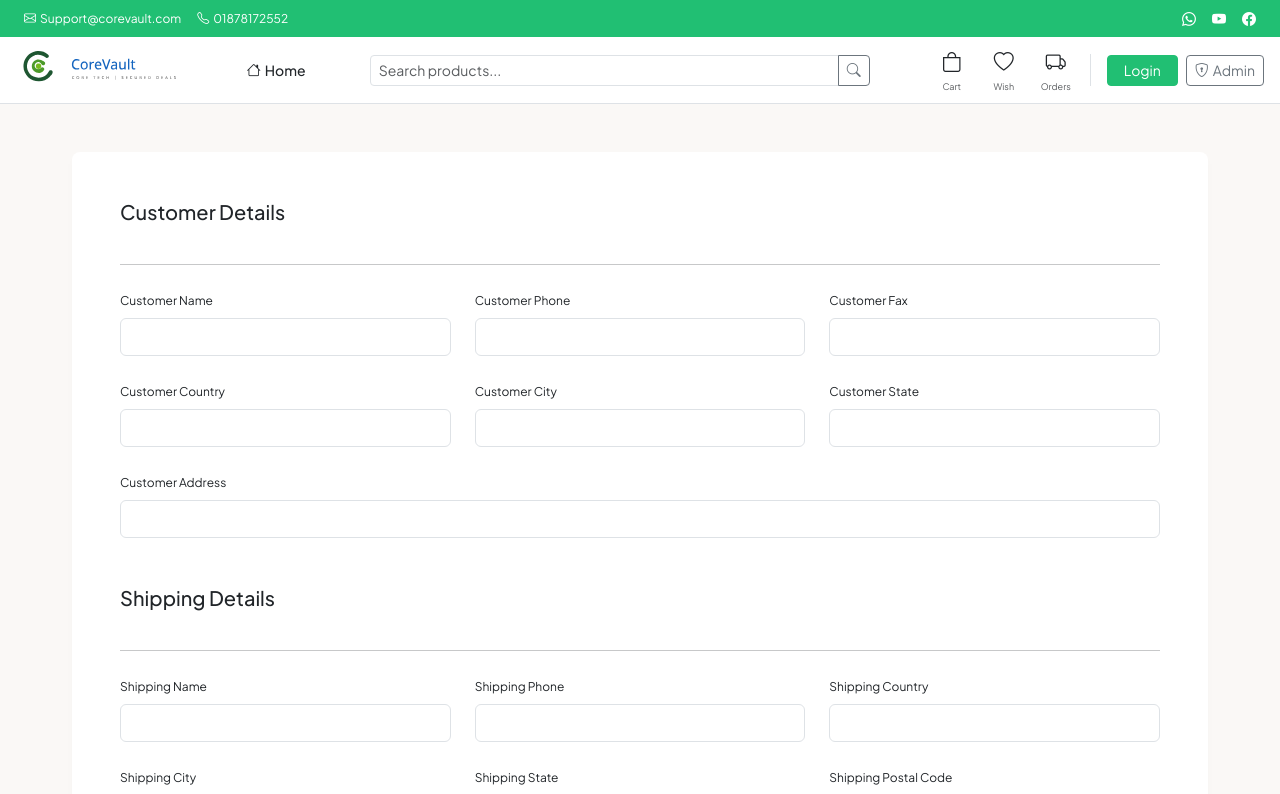
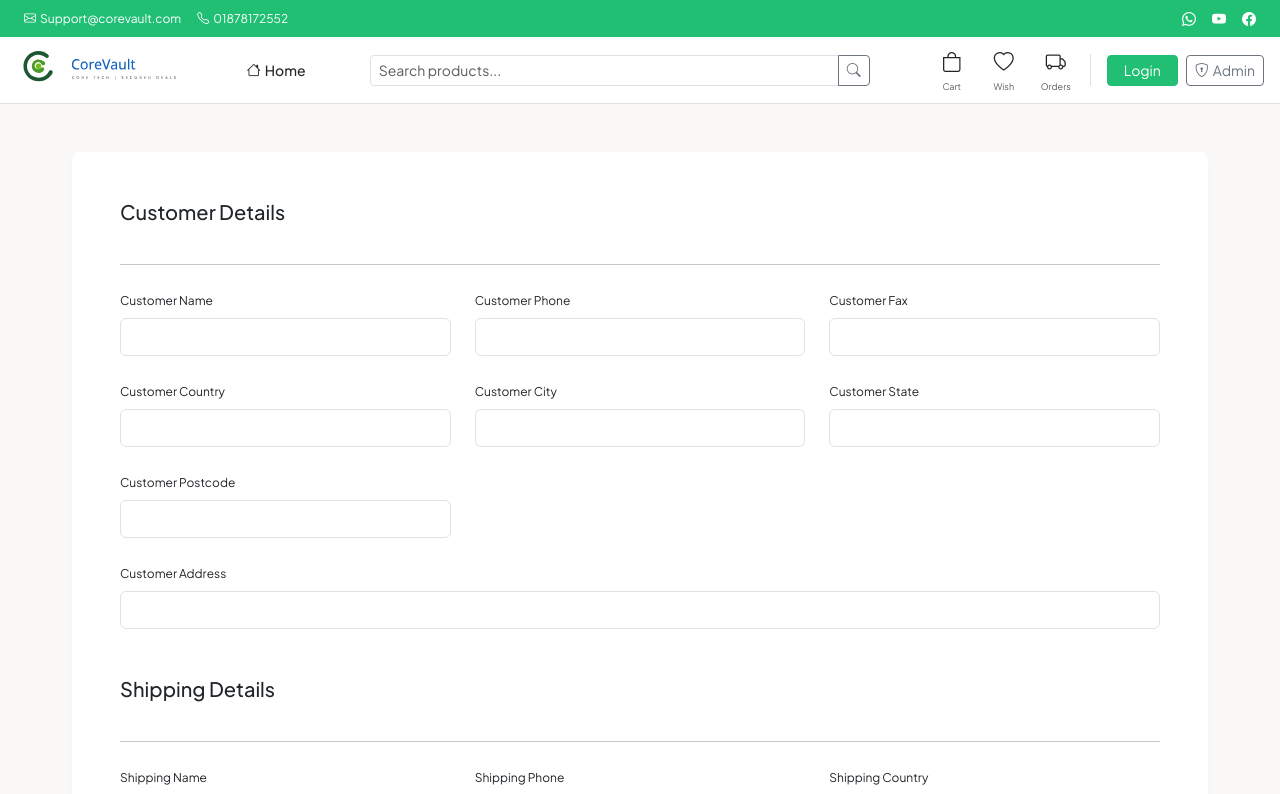
Before and after one commit to Goku-121/corevault, a React (Vite) app in the folder client/: page /profile in a window 1280 px wide. Shown: the top 794 px of the page. Built offline with nearby package versions, Linux system fonts and the light colour scheme; no server answers.

Commit message:
Add cus_postcode field in ProfileForm

```diff
--- a/client/src/components/user/ProfileForm.jsx
+++ b/client/src/components/user/ProfileForm.jsx
@@ -23,7 +23,7 @@ const ProfileForm = () => {
 
         if (res) {
             toast.success("Profile Saved Successfully");
-            await ProfileDetailsRequest();  // Refresh
+            await ProfileDetailsRequest();
         } else {
             toast.error("Failed to save profile");
         }
@@ -69,6 +69,12 @@ const ProfileForm = () => {
                     <div className="col-md-4">
                         <label className="form-label">Customer State</label>
                         <input value={ProfileForm.cus_state || ""} onChange={(e) => ProfileFormChange("cus_state", e.target.value)} className="form-control" />
+                    </div>
+
+                    {/* ✅ NEW: Customer Postcode */}
+                    <div className="col-md-4">
+                        <label className="form-label">Customer Postcode</label>
+                        <input value={ProfileForm.cus_postcode || ""} onChange={(e) => ProfileFormChange("cus_postcode", e.target.value)} className="form-control" />
                     </div>
 
                     <div className="col-md-12">
```
